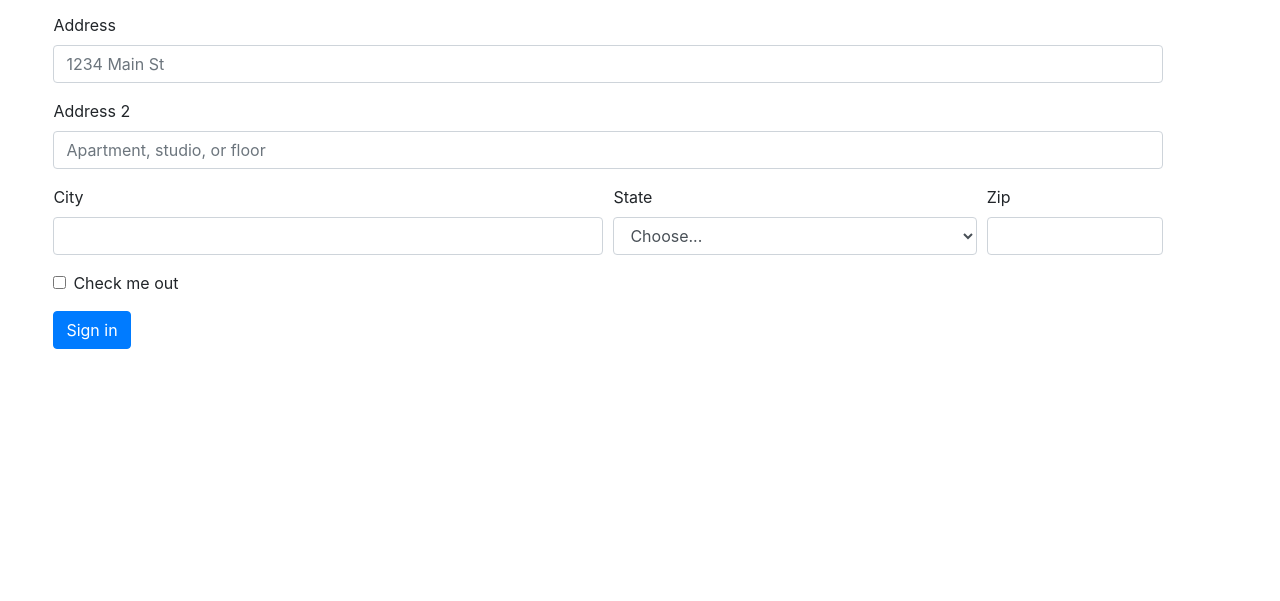
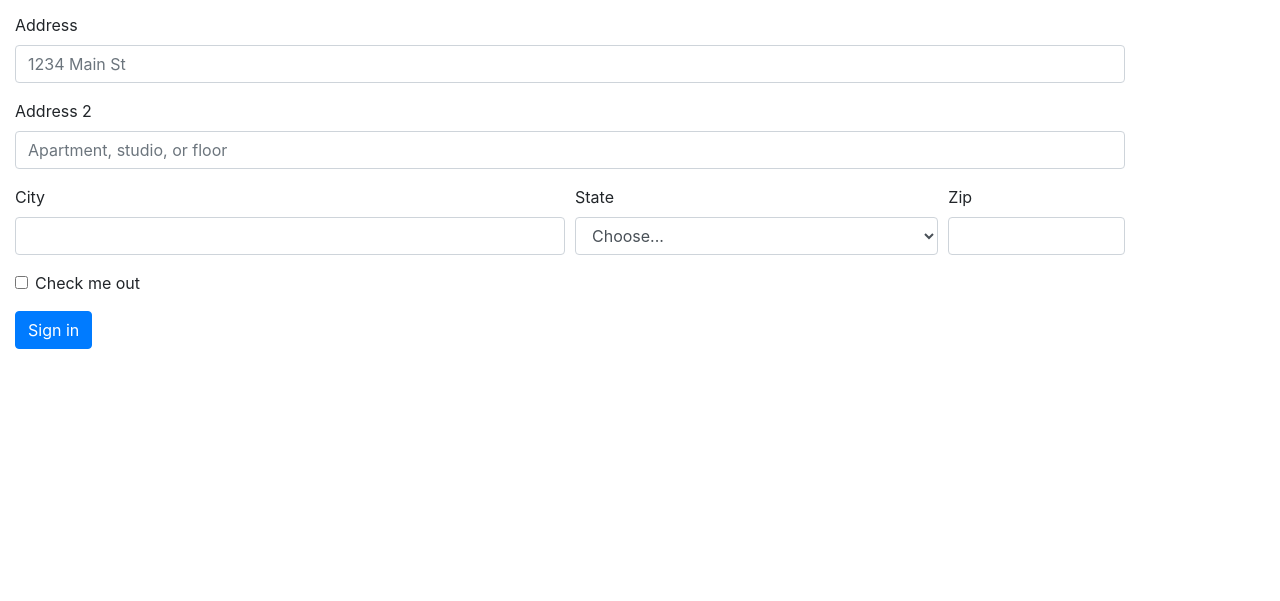
Before and after one commit to BasitAli78/iCode, a plain HTML site: page contact.html in a window 1280 px wide. Shown: the part 199-800 px from the top of the page. Drawn offline with nearby package versions, Linux system fonts and the light colour scheme.

Commit message:
Update contact.html

```diff
--- a/contact.html
+++ b/contact.html
@@ -163,7 +163,7 @@
 
 
 
-<div class="container mt-4" style="margin-left: 3%;">
+<div class="container mt-4" style="margin-left: 0%;">
        <CENTER><h2 class="hh">Contact Us</h2></CENTER>
 
         <form>
```
